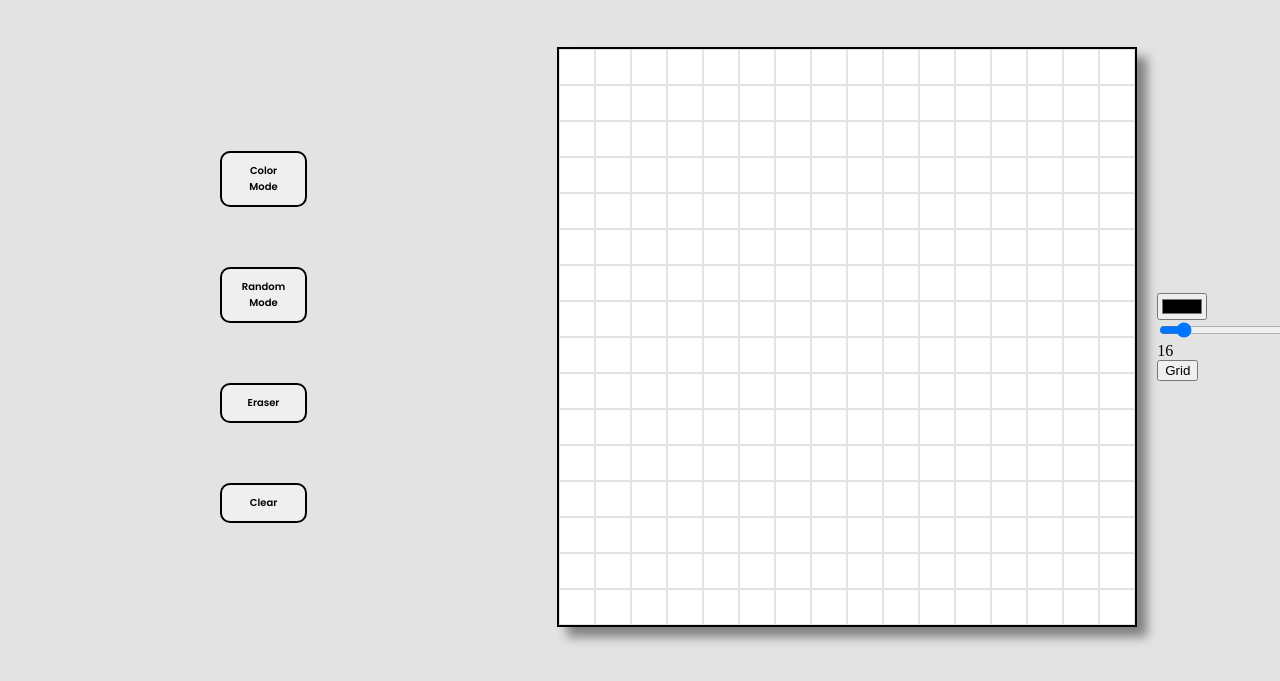
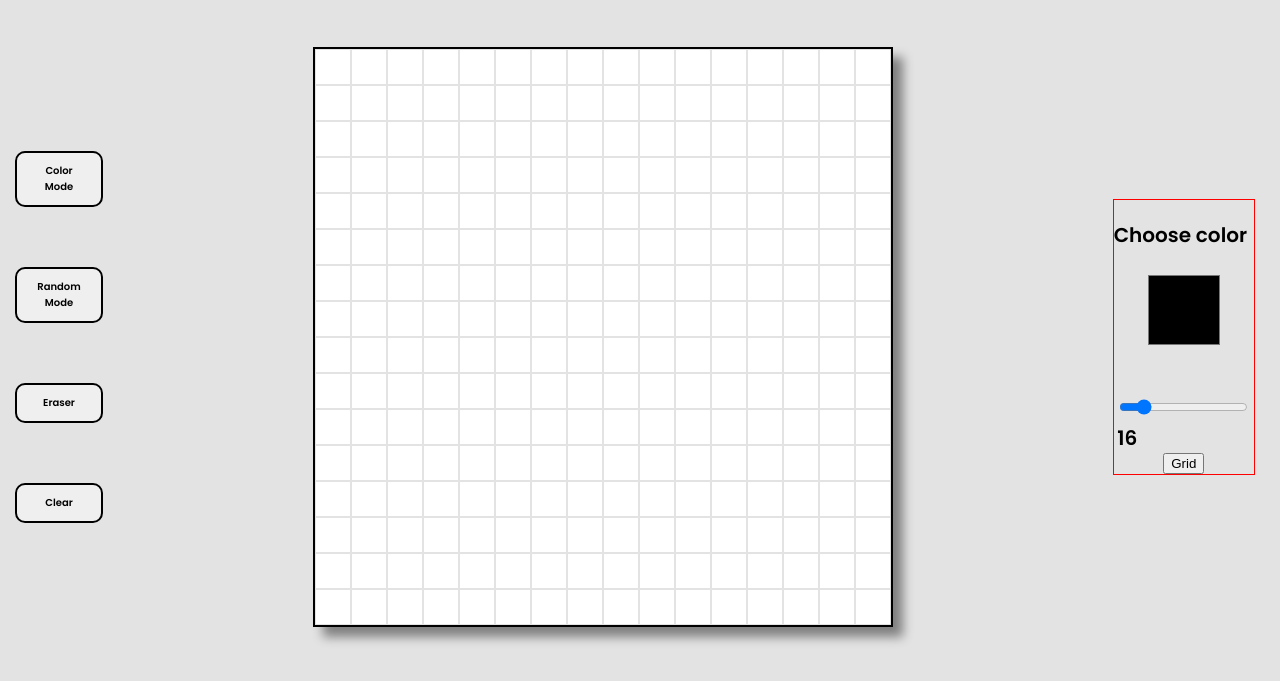
Before and after one commit to vaseemGit7/etch-a-sketch, a plain HTML site: page index.html in a window 1280 px wide. Shown: the part 103-784 px from the top of the page. Drawn offline with Linux system fonts and the light colour scheme.

Commit message:
Add style to the color input

```diff
--- a/index.html
+++ b/index.html
@@ -29,7 +29,10 @@
             </div>
         </div>
         <div class="options-section">
-            <input type="color" class="color-picker" id="colorPicker" />
+            <div class="color-section">
+                <p>Choose color</p>
+                <input type="color" class="color-picker" id="colorPicker" />
+            </div>
             <div class="slider-ui">
                 <input type="range" min="1" max="100" value="16" class="slider" id="slider">
                 <div class="slider-value" id="sliderValue">16</div>
--- a/style.css
+++ b/style.css
@@ -4,6 +4,8 @@ body{
     margin: 0;
     padding: 0;
     background-color: #e3e3e3;
+    font-family: 'Poppins', sans-serif;
+    font-size: 20px;
 }
 
 .header-section{
@@ -28,7 +30,7 @@ body{
 .button-section{
     display: flex;
     flex-direction: column;
-    margin: 0 160px;
+    margin: 0 120px;
     padding: 40px;
 }
 
@@ -56,6 +58,31 @@ body{
     box-shadow: 10px 10px 10px gray;
 }
 
+.options-section{
+    margin: 0 200px;
+    display: flex;
+    flex-direction: column;
+    align-items: center;
+    justify-content: center;
+    border: 1px solid red;
+}
+
+.color-picker{
+    -webkit-appearance: none;
+    appearance: none;
+    height: 80px;
+    width: 80px;
+    border: none;
+    background-color: transparent;
+    border-radius: 15px;
+    margin: 0 30px;
+}
+
+.color-section{
+    padding-bottom:40px;
+}
+
+
 .grid-border{
     border: 1px solid #E3E3E3;
 }
```
